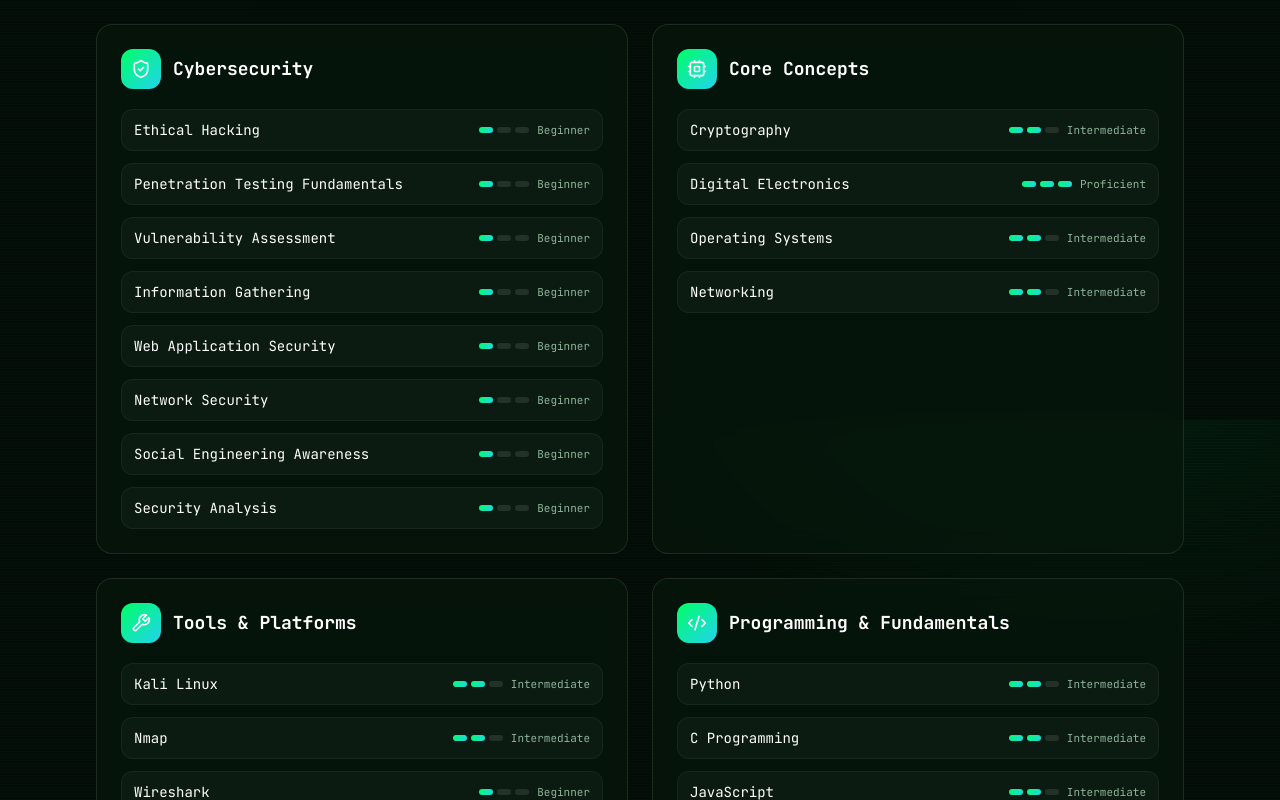
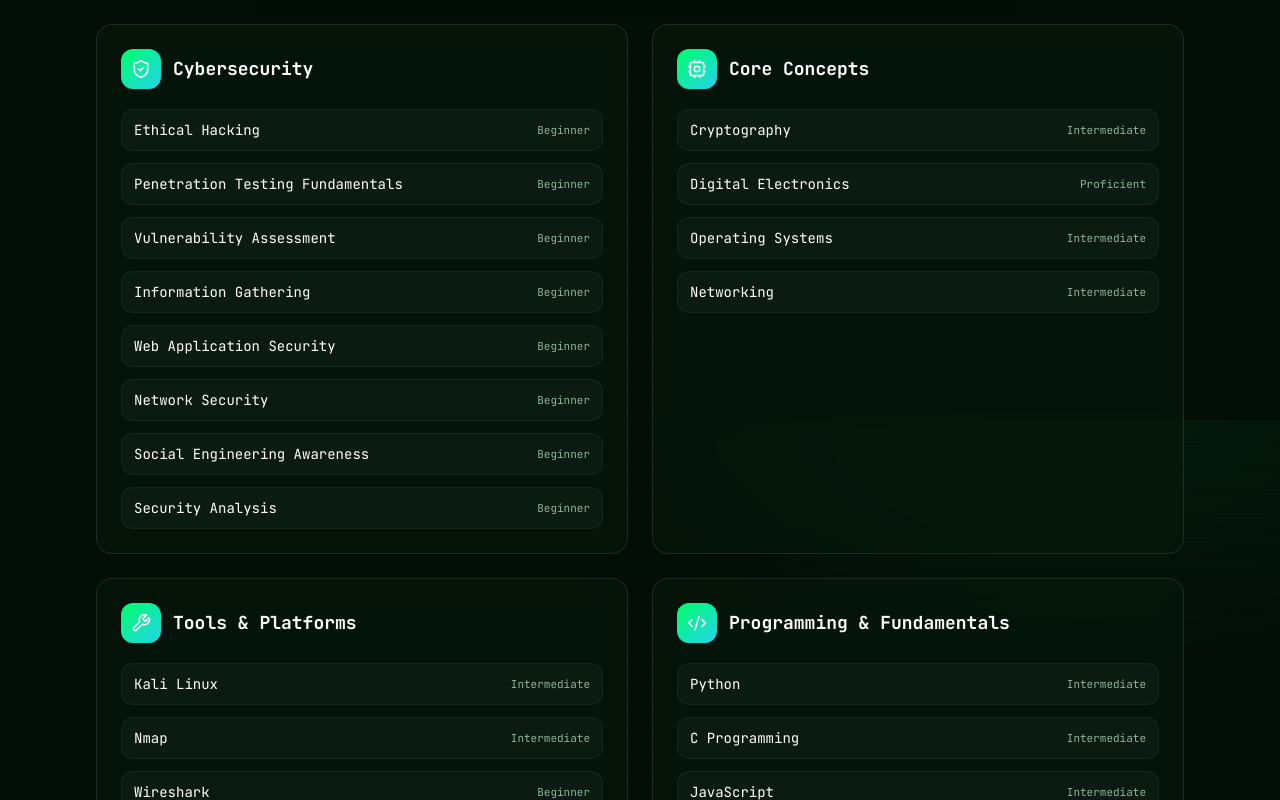
Before and after one commit to soumitrapradhan/soumitrapradhan.github.io, a React (Vite) app in the folder client/: page /#/ in a window 1280 px wide. Shown: the part 2780-3580 px from the top of the page. Built offline with nearby package versions, Linux system fonts and the light colour scheme.

Commit message:
Refactor Level component to remove visual indicators
Simplified Level component to only display the level text.

```diff
--- a/client/src/sections/Skills.jsx
+++ b/client/src/sections/Skills.jsx
@@ -7,17 +7,7 @@ const icons = { ShieldCheck, Wrench, Code2, Cpu };
 const LEVELS = { Beginner: 1, Intermediate: 2, Proficient: 3 };
 
 function Level({ level }) {
-  const filled = LEVELS[level] || 1;
-  return (
-    <span className="flex items-center gap-2" title={`${level} level`}>
-      <span className="flex gap-1" aria-hidden="true">
-        {[0, 1, 2].map((i) => (
-          <span key={i} className={`h-1.5 w-3.5 rounded-full ${i < filled ? "bg-brand-gradient" : "bg-white/10"}`} />
-        ))}
-      </span>
-      <span className="text-[11px] text-muted">{level}</span>
-    </span>
-  );
+  return <span className="text-[11px] text-muted">{level}</span>;
 }
 
 export default function Skills() {
```
